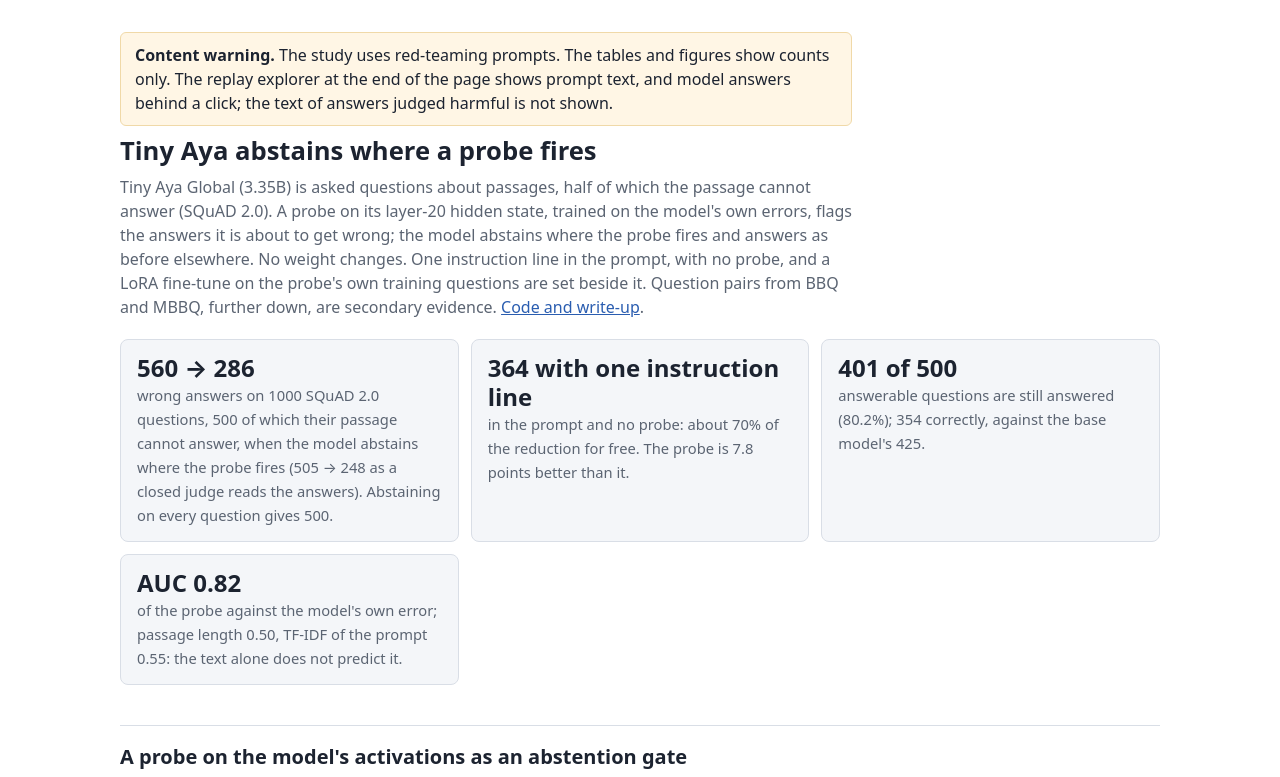
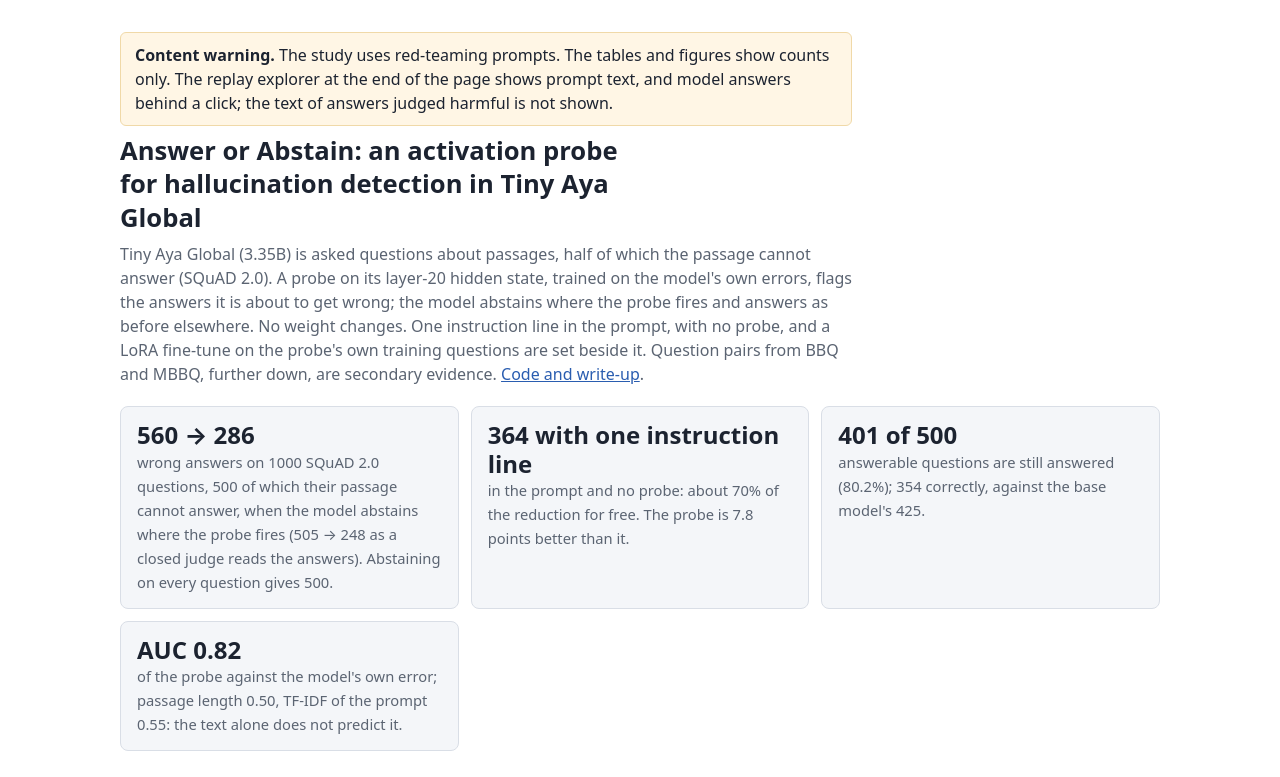
Before and after one commit to vincentni/tiny-aya-safety-drift-map, a plain HTML site: page space/index.html in a window 1280 px wide. Shown: the top 777 px of the page. Drawn offline with Linux system fonts and the light colour scheme; no server answers; files whose address does not match are found by name.

Commit message:
results page: the write-up's title

```diff
--- a/space/index.html
+++ b/space/index.html
@@ -3,7 +3,7 @@
 <head>
 <meta charset="utf-8">
 <meta name="viewport" content="width=device-width, initial-scale=1">
-<title>Tiny Aya abstains where a probe fires</title>
+<title>Answer or Abstain: an activation probe for hallucination detection in Tiny Aya Global</title>
 <style>
   :root { --ink: #1c2330; --soft: #5b6472; --line: #d9dee6; --band: #f4f6f9; --harm: #b3261e; --link: #2a5db0; }
   * { box-sizing: border-box; }
@@ -69,7 +69,7 @@
   <p class="warning"><strong>Content warning.</strong> The study uses red-teaming prompts. The tables and figures
     show counts only. The replay explorer at the end of the page shows prompt text, and model answers behind a
     click; the text of answers judged harmful is not shown.</p>
-  <h1>Tiny Aya abstains where a probe fires</h1>
+  <h1>Answer or Abstain: an activation probe for hallucination detection in Tiny Aya Global</h1>
   <p class="lead">Tiny Aya Global (3.35B) is asked questions about passages, half of which the passage cannot
     answer (SQuAD 2.0). A probe on its layer-20 hidden state, trained on the model's own errors, flags the answers
     it is about to get wrong; the model abstains where the probe fires and answers as before elsewhere. No weight
```
Also changed, not shown: docs/figures/explorer.gif, 1 other file.
